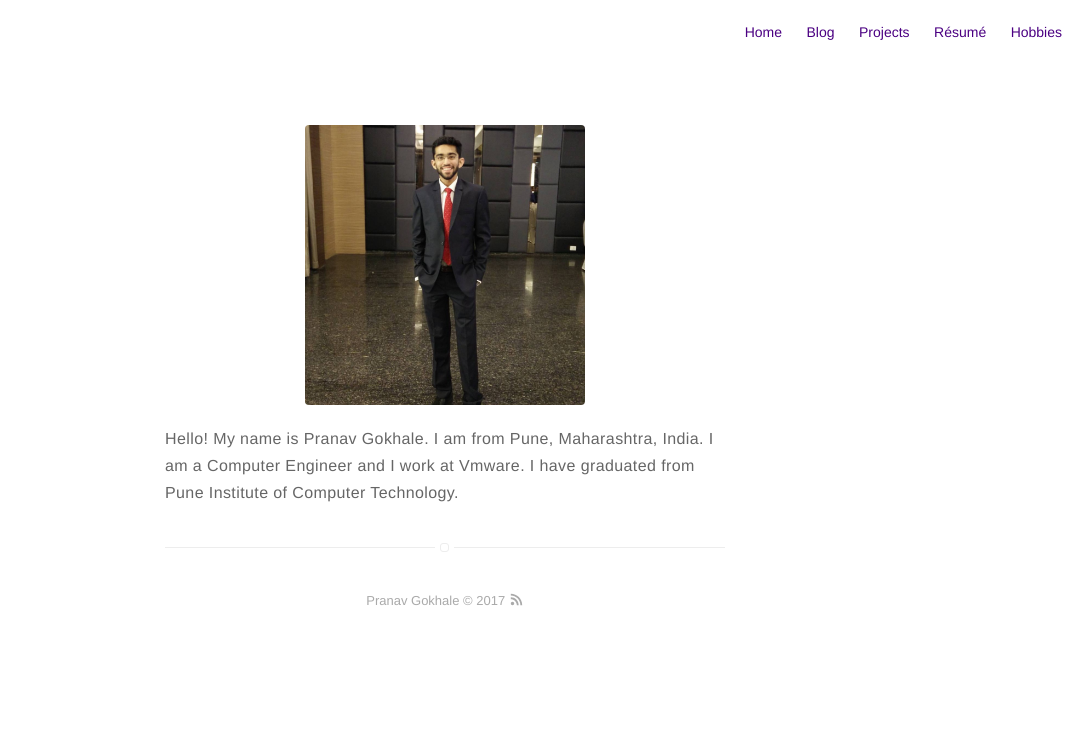
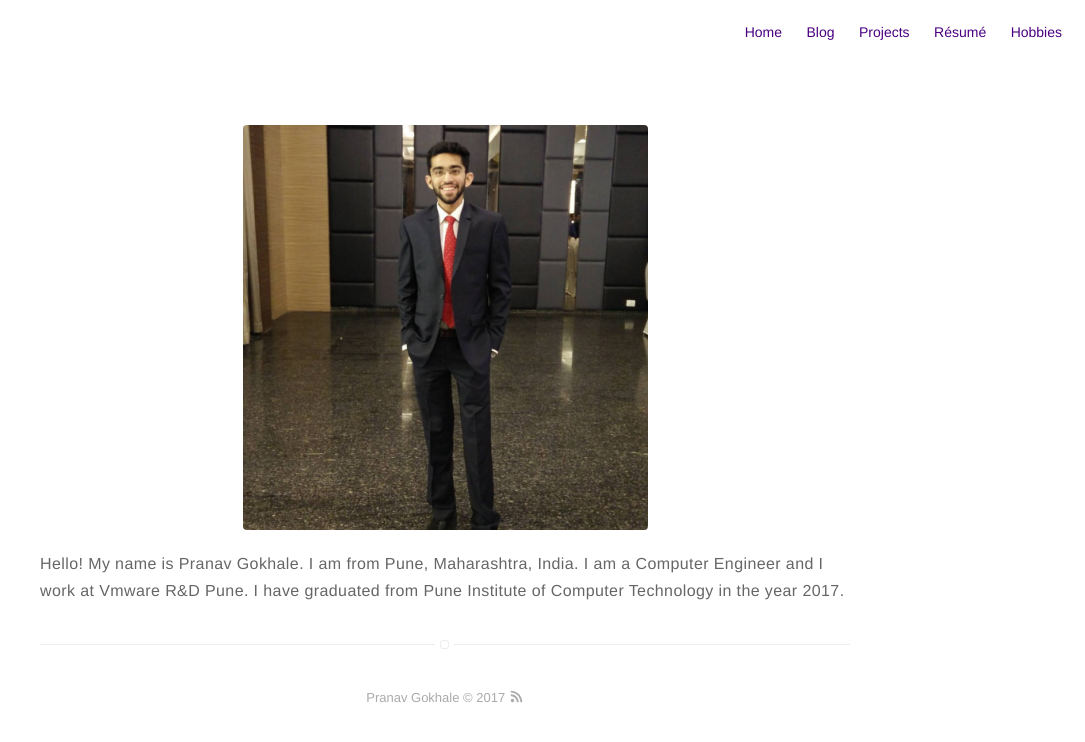
Before and after one commit to pranavgokhale95/pranavgokhale95.github.io, a Jekyll site: the page built from about.md, in a window 1280 px wide. Shown: the top 742 px of the page, without its empty margins (195-1280 px from the left). Built offline with Jekyll 4.4.1, drawn with Linux system fonts in a browser that asks for light colours.

```diff
--- a/_config.yml
+++ b/_config.yml
@@ -52,7 +52,7 @@ email: pranav.gokhale95@gmail.com
 # do you want a larger site? change the option below
 # options: [normal, large] | default: normal
 # normal = 560px / large = 810px
-width: normal
+width: large
 
 # if you don't need pagination, comment the *paginate* configs below
 # paginate: 5
--- a/_includes/header.html
+++ b/_includes/header.html
@@ -1,7 +1,4 @@
 {% if page.title == "Home"
-   or page.title == "Blog"
-   or page.title == "Projects"
-   or page.title == "Hobbies"
 %}{% assign showHeader = true %}{% endif %}
 
 {% if showHeader == true %}
--- a/_posts/2016-12-13-jekyll.markdown
+++ b/_posts/2016-12-13-jekyll.markdown
@@ -6,4 +6,4 @@ category: blog
 ---
 
 I have chosen Jekyll to create my website. As my website will be a static one, and I will also be using github pages, so Jekyll seem to be the ideal platform to use.
-I used the official Jekyll documentation (https://jekyllrb.com/docs/home/) and this tutorial (https://www.taniarascia.com/make-a-static-website-with-jekyll/) to get started.
+I used the official [Jekyll documentation](https://jekyllrb.com/docs/home/){:target="_blank"} and this [tutorial] (https://www.taniarascia.com/make-a-static-website-with-jekyll/){:target="_blank"} to get started.
--- a/about.md
+++ b/about.md
@@ -4,5 +4,5 @@ layout: page
 ---
 ![Profile Image]({{ site.url }}/{{ site.picture }})
 
-<p>Hello! My name is Pranav Gokhale. I am from Pune, Maharashtra, India. I am a Computer Engineer and I work at Vmware. I have graduated from Pune Institute of Computer Technology.
+<p>Hello! My name is Pranav Gokhale. I am from Pune, Maharashtra, India. I am a Computer Engineer and I work at Vmware R&D Pune. I have graduated from Pune Institute of Computer Technology in the year 2017.
 </p>
```
Also changed, not shown: _posts/2017-06-10-project-beproject.markdown (added, +19 -0 lines), 1 other file.
